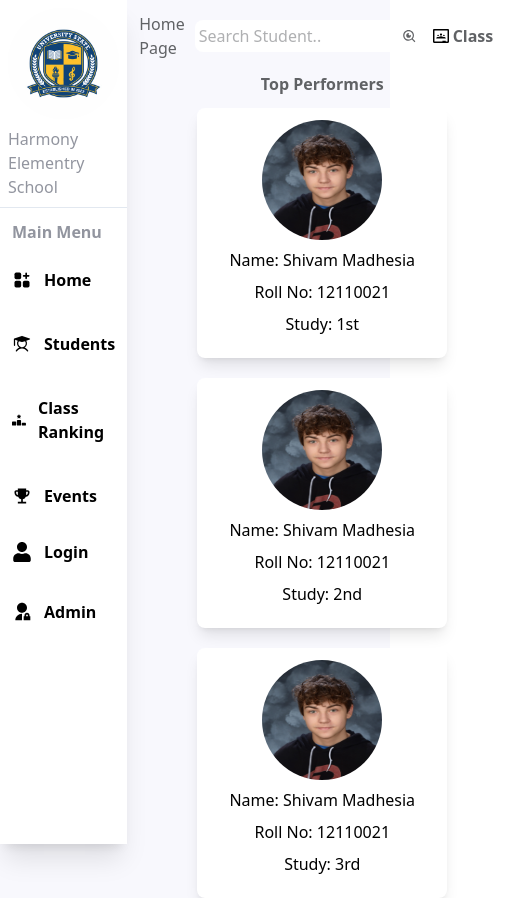
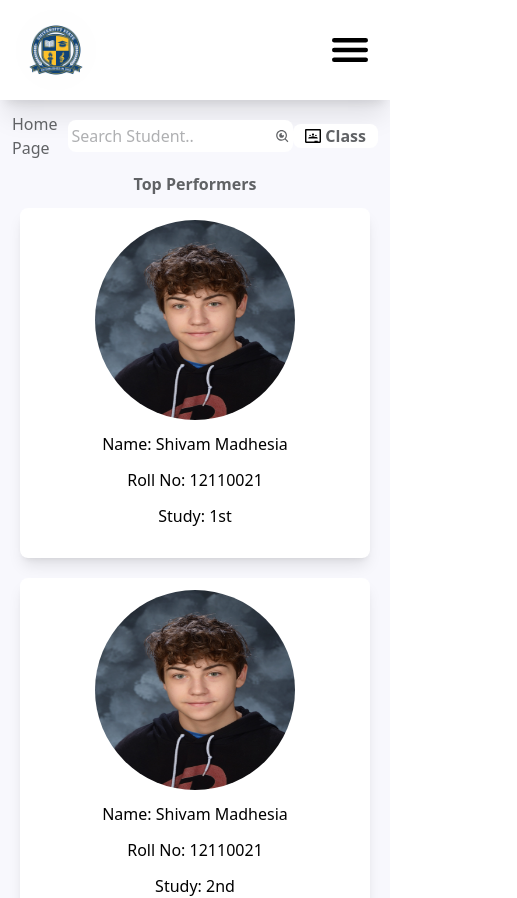
Before and after one commit to Shivraj-Joshi/student-info-tracker, a React (Vite) app in the folder client/: page / in a window 390 px wide. Shown: the top 898 px of the page, 517 px wide, since content can reach past the window. Built offline with nearby package versions, Linux system fonts and the light colour scheme.

Commit message:
some changes added

```diff
--- a/client/src/App.jsx
+++ b/client/src/App.jsx
@@ -4,7 +4,7 @@ import Home from "./pages/Home";
 function App() {
   return (
     <>
-      <div className="bg-[#f8f8fd] flex">
+      <div className="bg-[#f8f8fd] flex flex-col md:flex-row">
         <Sidebar />
         <Home />
       </div>
--- a/client/src/components/Sidebar.jsx
+++ b/client/src/components/Sidebar.jsx
@@ -6,30 +6,32 @@ import { MdEmojiEvents } from "react-icons/md";
 import { RiAdminFill } from "react-icons/ri";
 import { FaUser } from "react-icons/fa";
 import { IoMenu } from "react-icons/io5";
-import { FaChalkboardTeacher } from "react-icons/fa";
-import { IoHome } from "react-icons/io5";
 import { FaRankingStar } from "react-icons/fa6";
-import { IoNewspaperOutline } from "react-icons/io5";
 
 const Sidebar = () => {
   const [isMenuOpen, setIsMenuOpen] = useState(false);
 
   return (
-    <div className="h-[100vh] w-[250px] bg-white shadow-xl">
-      <div>
-        <div className="flex flex-col items-center gap-2 p-2 border-b border-b-slate-200">
+    <div className="  h-[100px] w-[100vw]  flex items-center md:h-[100vh] md:w-[250px] bg-white shadow-xl">
+      {/* for greater than small devices  */}
+      <div className="  flex flex-row  md:flex-col  p-2 w-full justify-between">
+        <div className=" flex md:flex-col items-center gap-2 p-2 md:border-b border-b-slate-200">
           <img
             src={image}
-            className="h-auto w-[150px] rounded-[50%] object-cover"
+            className="h-auto w-[80px] md:w-[150px] rounded-[50%] object-cover"
             alt="school logo"
           />
-          <h1 className="text-md text-[#92959f]">Harmony Elementry School</h1>
+          <h1 className="hidden md:flex text-md text-[#92959f]">
+            H. Elementry School
+          </h1>
         </div>
-        <p className="p-3 font-semibold text-[#92959f]">Main Menu</p>
+        <p className="hidden md:flex p-3 font-semibold text-[#92959f]">
+          Main Menu
+        </p>
         {/* links */}
-        <div className="">
+        <div className="hidden md:flex flex-col">
           <ul className="flex flex-col  gap-4 font-semibold">
-            <li className=" p-3 flex items-center gap-3 cursor-pointer hover:bg-purple-300 transition-translate duration-300">
+            <li className="  p-3 flex items-center gap-3 cursor-pointer hover:bg-purple-300 transition-translate duration-300">
               <TbAppsFilled className="text-xl" />
               Home
             </li>
@@ -48,7 +50,7 @@ const Sidebar = () => {
           </ul>
         </div>
         {/* profiles */}
-        <div className="flex flex-col gap-3 mt-2 font-semibold">
+        <div className=" hidden md:flex flex-col gap-3 mt-2 font-semibold">
           <div className="p-3 cursor-pointer hover:bg-purple-400 transition-translate duration-300">
             <h1 className="flex items-center gap-3">
               {" "}
@@ -64,7 +66,27 @@ const Sidebar = () => {
             </h1>
           </div>
         </div>
+        <div className="menu flex items-center  md:hidden p-2 ">
+          <IoMenu
+            onClick={(e) => setIsMenuOpen(!isMenuOpen)}
+            className="text-5xl"
+          />
+        </div>
       </div>
+
+      {/* for small devices */}
+      {isMenuOpen ? (
+        <ul className="md:hidden space-y-2 absolute top-[10%] left-0 w-full flex flex-col gap-2 items-center bg-[#fff] text-black transition-translate duration-300 ">
+          <li>Home</li>
+          <li>Students</li>
+          <li>Class Ranking</li>
+          <li>Events</li>
+          <li>Login</li>
+          <li>Admin</li>
+        </ul>
+      ) : (
+        ""
+      )}
     </div>
   );
 };
--- a/client/src/pages/Home.jsx
+++ b/client/src/pages/Home.jsx
@@ -32,12 +32,12 @@ const Home = () => {
         {StudentData.map((project) => (
           <div
             key={project.id}
-            className="student-card flex flex-col p-3 gap-2 items-center bg-white rounded-lg shadow-lg w-[250px] h-[250px] cursor-pointer"
+            className="student-card flex flex-col p-3 gap-3 md:gap-2 items-center bg-white rounded-lg shadow-lg h-[350px] w-[350px] md:h-[250px] md:w-[250px]  cursor-pointer"
           >
             <img
               src={project.image}
               alt=""
-              className="h-[120px] w-[120px] rounded-[50%] "
+              className=" h-[200px] w-[200px] md:h-[120px] md:w-[120px] rounded-[50%] "
             />
             <h1>Name: {project.Name}</h1>
             <p>Roll No: {project.rollNo}</p>
--- /dev/null
+++ b/client/src/pages/Students.jsx
@@ -0,0 +1,7 @@
+import React from "react";
+
+const Students = () => {
+  return <div>this is student page</div>;
+};
+
+export default Students;
```
